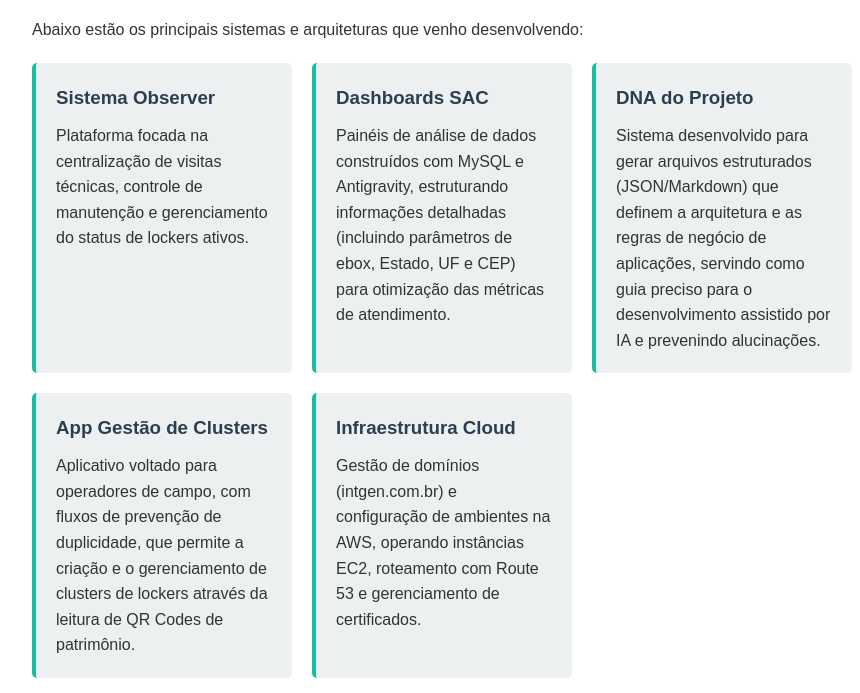
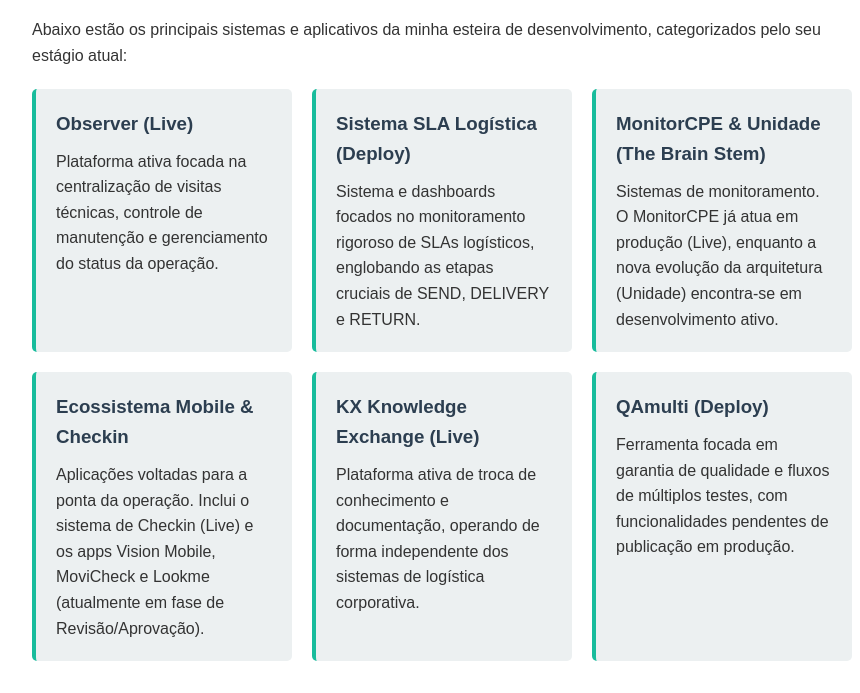
Before and after one commit to DarlanOPaiva/Portifolio, a plain HTML site: page index.html in a window 1280 px wide. Shown: the part 927-1620 px from the top of the page, without its empty margins (198-1058 px from the left). Drawn offline with Linux system fonts and the light colour scheme.

Commit message:
Update index.html

```diff
--- a/index.html
+++ b/index.html
@@ -39,28 +39,39 @@
 
         <section id="portfolio" class="content-section">
             <h1>Portfólio</h1>
-            <p>Abaixo estão os principais sistemas e arquiteturas que venho desenvolvendo:</p>
+            <p>Abaixo estão os principais sistemas e aplicativos da minha esteira de desenvolvimento, categorizados pelo seu estágio atual:</p>
             <div class="portfolio-grid">
+
                 <div class="card">
-                    <h3>Sistema Observer</h3>
-                    <p>Plataforma focada na centralização de visitas técnicas, controle de manutenção e gerenciamento do status de lockers ativos.</p>
+                    <h3>Observer (Live)</h3>
+                    <p>Plataforma ativa focada na centralização de visitas técnicas, controle de manutenção e gerenciamento do status da operação.</p>
                 </div>
+
                 <div class="card">
-                    <h3>Dashboards SAC</h3>
-                    <p>Painéis de análise de dados construídos com MySQL e Antigravity, estruturando informações detalhadas (incluindo parâmetros de ebox, Estado, UF e CEP) para otimização das métricas de atendimento.</p>
+                    <h3>Sistema SLA Logística (Deploy)</h3>
+                    <p>Sistema e dashboards focados no monitoramento rigoroso de SLAs logísticos, englobando as etapas cruciais de SEND, DELIVERY e RETURN.</p>
                 </div>
+
                 <div class="card">
-                    <h3>DNA do Projeto</h3>
-                    <p>Sistema desenvolvido para gerar arquivos estruturados (JSON/Markdown) que definem a arquitetura e as regras de negócio de aplicações, servindo como guia preciso para o desenvolvimento assistido por IA e prevenindo alucinações.</p>
+                    <h3>MonitorCPE & Unidade (The Brain Stem)</h3>
+                    <p>Sistemas de monitoramento. O MonitorCPE já atua em produção (Live), enquanto a nova evolução da arquitetura (Unidade) encontra-se em desenvolvimento ativo.</p>
                 </div>
+
                 <div class="card">
-                    <h3>App Gestão de Clusters</h3>
-                    <p>Aplicativo voltado para operadores de campo, com fluxos de prevenção de duplicidade, que permite a criação e o gerenciamento de clusters de lockers através da leitura de QR Codes de patrimônio.</p>
+                    <h3>Ecossistema Mobile & Checkin</h3>
+                    <p>Aplicações voltadas para a ponta da operação. Inclui o sistema de Checkin (Live) e os apps Vision Mobile, MoviCheck e Lookme (atualmente em fase de Revisão/Aprovação).</p>
                 </div>
+
                 <div class="card">
-                    <h3>Infraestrutura Cloud</h3>
-                    <p>Gestão de domínios (intgen.com.br) e configuração de ambientes na AWS, operando instâncias EC2, roteamento com Route 53 e gerenciamento de certificados.</p>
+                    <h3>KX Knowledge Exchange (Live)</h3>
+                    <p>Plataforma ativa de troca de conhecimento e documentação, operando de forma independente dos sistemas de logística corporativa.</p>
                 </div>
+
+                <div class="card">
+                    <h3>QAmulti (Deploy)</h3>
+                    <p>Ferramenta focada em garantia de qualidade e fluxos de múltiplos testes, com funcionalidades pendentes de publicação em produção.</p>
+                </div>
+
             </div>
         </section>
 
```
